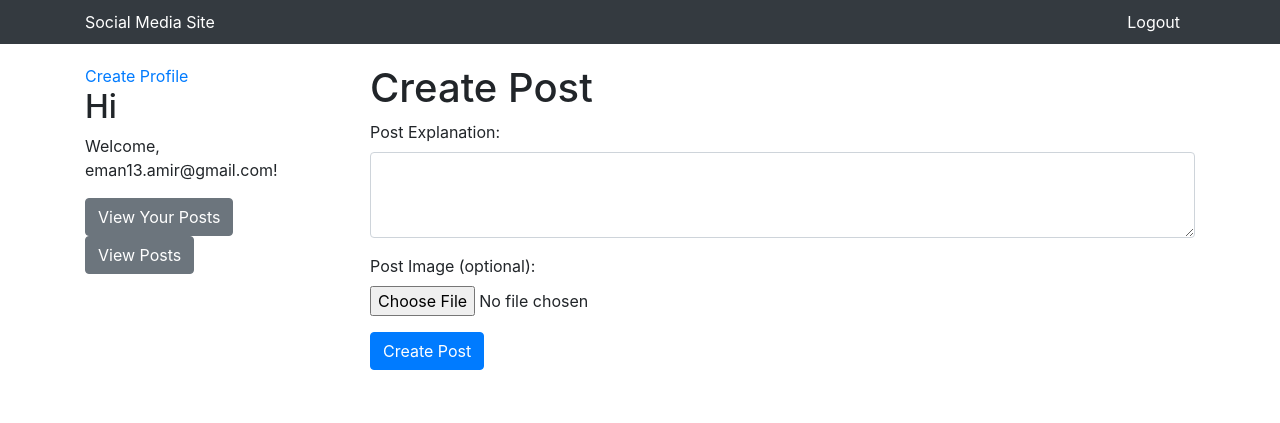
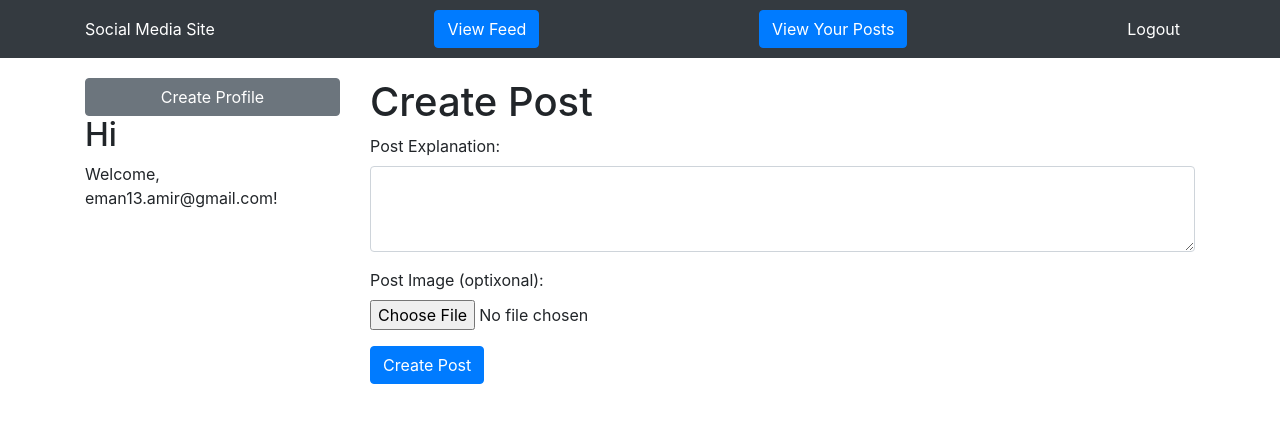
Before and after one commit to EmanAmir13/Django, a Django app: page /app/v1/welcome/ in a window 1280 px wide. Shown: the top 423 px of the page. Run offline with Django 5.2, Linux system fonts and the light colour scheme; a user stored in the database is signed in; data comes from the database, SQL or seed files in the repository; both versions use the stored data as it was after the commit; some libraries are stand-ins or nearby versions.

Commit message:
Small changes in frontend in base.html and welcome.html

```diff
--- a/django-social-media-task/social_site_app/templates/v1/base.html
+++ b/django-social-media-task/social_site_app/templates/v1/base.html
@@ -52,6 +52,12 @@
     <div class="container">
         <a href="{% url 'welcome' %}">Social Media Site</a>
         {% if user.is_authenticated %}
+        {% if user_profile %}
+        <a href="{% url 'view_profile' %}" class="btn btn-primary">View Profile</a>
+        {% endif %}
+        <a href="{% url 'view_posts' %}" class="btn btn-primary">View Feed</a>
+        <a href="{% url 'view_own_posts' %}" class="btn btn-primary">View Your Posts</a>
+
         <a href="{% url 'user_logout' %}" class="logout-btn">Logout</a>
         {% endif %}
     </div>
--- a/django-social-media-task/social_site_app/templates/v1/welcome.html
+++ b/django-social-media-task/social_site_app/templates/v1/welcome.html
@@ -6,20 +6,18 @@
         <!-- Sidebar -->
         <div class="list-group">
             {% if user_profile %}
-                <a href="{% url 'view_profile' %}">View Profile</a>
+            <p></p>
             {% else %}
-                <a href="{% url 'create_profile' %}">Create Profile</a>
+            <a href="{% url 'create_profile' %}"  class="btn btn-secondary" >Create Profile</a>
             {% endif %}
         </div>
 
         <h2>Hi</h2>
 
         {% if user.is_authenticated %}
-            <p>Welcome, {{ user.email }}!</p>
-            <a href="{% url 'view_own_posts' %}" class="btn btn-secondary">View Your Posts</a>
-            <a href="{% url 'view_posts' %}" class="btn btn-secondary">View Posts</a>
+        <p>Welcome, {{ user.email }}!</p>
         {% else %}
-            <p>You are not logged in.</p>
+        <p>You are not logged in.</p>
         {% endif %}
     </div>
 
@@ -31,12 +29,14 @@
                 {% csrf_token %}
                 <div class="form-group">
                     <label for="post_explanation">Post Explanation:</label>
-                    <textarea class="form-control" id="post_explanation" name="post_explanation" rows="3" required></textarea>
+                    <textarea class="form-control" id="post_explanation" name="post_explanation" rows="3"
+                              required></textarea>
                 </div>
                 <div class="form-group">
-                    <label for="post_image">Post Image (optional):</label>
-                    <input type="file" class="form-control-file" id="post_image" name="post_image">
+                    <label for="post_image">Post Image (optixonal):</label>
+                    <input type="file" class="form-control-file" id="post_image" name="post_image" accept="image/*">
                 </div>
+
                 <button type="submit" class="btn btn-primary">Create Post</button>
             </form>
         </div>
--- a/django-social-media-task/v1/social_site_app/views/post_view.py
+++ b/django-social-media-task/v1/social_site_app/views/post_view.py
@@ -13,7 +13,7 @@ def create_post(request):
             post = form.save(commit=False)
             post.user = request.user
             post.save()
-            return redirect('view_posts')
+            return redirect('welcome')
     else:
         form = UserPostForm()
 
@@ -25,7 +25,6 @@ def view_posts(request):
     # Display all posts
     posts = UserPost.objects.all().order_by('-id')
     return render(request, 'v1/view_posts.html', {'posts': posts})
-
 
 
 @login_required
```
Also changed, not shown: django-social-media-task/db.sqlite3, django-social-media-task/public/static/profile_images/5938317745e74bc4a859aa9a78537983.png (added), django-social-media-task/public/static/profile_images/eaf54c0fb34a4819952d032791953600.jpeg (added), django-social-media-task/public/static/profile_images/ec2bca5256d14b8880049493c69c0716.jpeg (added). Lines whose indentation alone changed are shown as unchanged.
